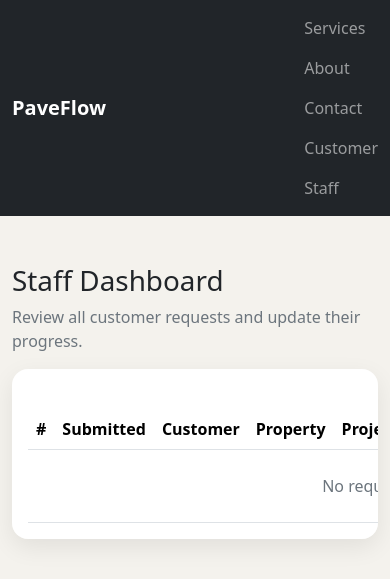
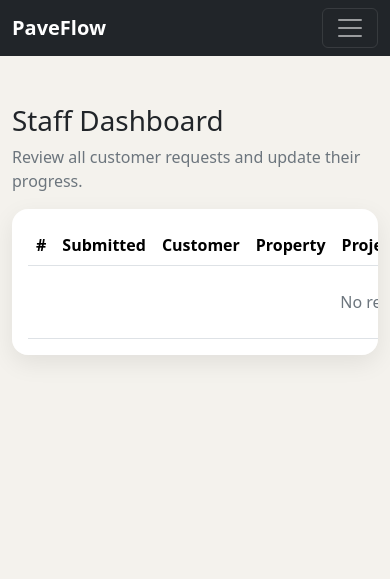
Before and after one commit to mayooo18/pavementconstruction, a Flask app: page /staff/dashboard in a window 390 px wide. Shown: the top 579 px of the page. Run offline with Flask 3, Linux system fonts and the light colour scheme; data that the repository does not hold is empty.

Commit message:
Make navbar and staff table work on narrow screens
Collapse the nav links behind a toggler below the lg breakpoint, and keep
staff table cells on one line so the table scrolls instead of squishing.

```diff
--- a/static/css/style.css
+++ b/static/css/style.css
@@ -20,3 +20,20 @@ body {
     max-width: 760px;
     padding: 2rem;
 }
+
+/* Keep table cells on one line so narrow screens scroll sideways instead of squishing columns */
+.dashboard-table th,
+.dashboard-table td {
+    white-space: nowrap;
+}
+
+.dashboard-table td.wrap {
+    white-space: normal;
+    min-width: 14rem;
+}
+
+@media (max-width: 575.98px) {
+    .form-panel {
+        padding: 1.25rem;
+    }
+}
--- a/templates/base.html
+++ b/templates/base.html
@@ -11,12 +11,18 @@
     <nav class="navbar navbar-expand-lg navbar-dark bg-dark">
         <div class="container">
             <a class="navbar-brand fw-bold" href="{{ url_for('home') }}">PaveFlow</a>
-            <div class="navbar-nav ms-auto">
-                <a class="nav-link" href="{{ url_for('services') }}">Services</a>
-                <a class="nav-link" href="{{ url_for('about') }}">About</a>
-                <a class="nav-link" href="{{ url_for('contact') }}">Contact</a>
-                <a class="nav-link" href="{{ url_for('customer_dashboard') }}">Customer</a>
-                <a class="nav-link" href="{{ url_for('staff_dashboard') }}">Staff</a>            </div>
+            <button class="navbar-toggler" type="button" data-bs-toggle="collapse" data-bs-target="#mainNav" aria-controls="mainNav" aria-expanded="false" aria-label="Toggle navigation">
+                <span class="navbar-toggler-icon"></span>
+            </button>
+            <div class="collapse navbar-collapse" id="mainNav">
+                <div class="navbar-nav ms-auto">
+                    <a class="nav-link" href="{{ url_for('services') }}">Services</a>
+                    <a class="nav-link" href="{{ url_for('about') }}">About</a>
+                    <a class="nav-link" href="{{ url_for('contact') }}">Contact</a>
+                    <a class="nav-link" href="{{ url_for('customer_dashboard') }}">Customer</a>
+                    <a class="nav-link" href="{{ url_for('staff_dashboard') }}">Staff</a>
+                </div>
+            </div>
         </div>
     </nav>
 
@@ -26,5 +32,6 @@
         {% endfor %}
         {% block content %}{% endblock %}
     </main>
+    <script src="https://cdn.jsdelivr.net/npm/bootstrap@5.3.3/dist/js/bootstrap.bundle.min.js"></script>
 </body>
 </html>
--- a/templates/staff_dashboard.html
+++ b/templates/staff_dashboard.html
@@ -4,7 +4,7 @@
 <h1>Staff Dashboard</h1>
 <p class="text-secondary">Review all customer requests and update their progress.</p>
 <div class="table-responsive card p-3">
-    <table class="table align-middle mb-0">
+    <table class="table align-middle mb-0 dashboard-table">
         <thead><tr><th>#</th><th>Submitted</th><th>Customer</th><th>Property</th><th>Project</th><th>Square feet</th><th>Condition</th><th>Inspection</th><th>Status</th></tr></thead>
         <tbody>
             {% for req in requests %}
@@ -13,7 +13,7 @@
                 <td>{{ req.created_at.strftime("%b %d, %Y") }}</td>
                 <td>{{ req.customer.name }}<br><small class="text-secondary">{{ req.customer.email }}</small></td>
                 <td>{{ req.property.address }}<br><small class="text-secondary">{{ req.property.city }}, {{ req.property.state }} {{ req.property.zip_code }}</small></td>
-                <td>{{ req.project_type }}{% if req.additional_details %}<br><small class="text-secondary">{{ req.additional_details }}</small>{% endif %}</td>
+                <td class="wrap">{{ req.project_type }}{% if req.additional_details %}<br><small class="text-secondary">{{ req.additional_details }}</small>{% endif %}</td>
                 <td>{{ "{:,}".format(req.square_footage) }}</td>
                 <td>{{ req.pavement_condition }}</td>
                 <td>{{ req.preferred_inspection_date.strftime("%b %d, %Y") if req.preferred_inspection_date else "—" }}</td>
```
